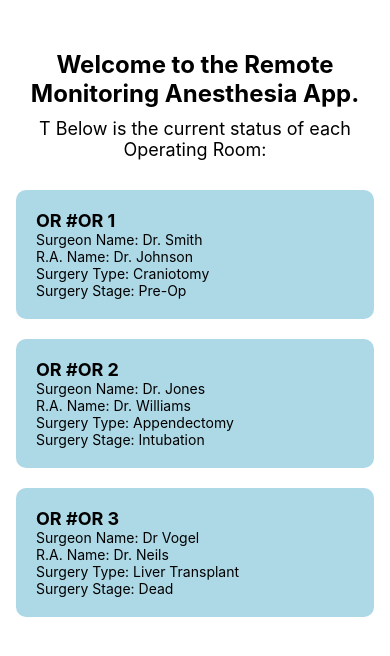
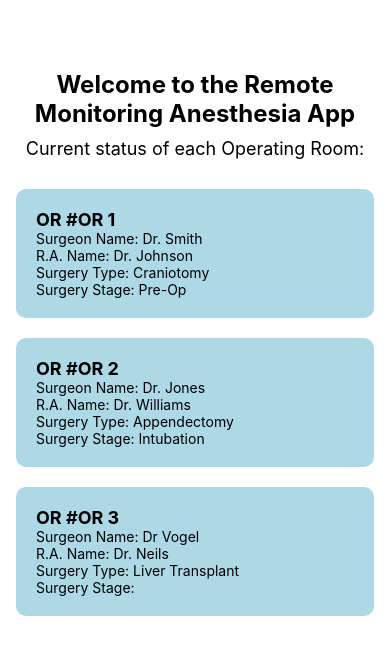
Before and after one commit to ethanmizuno16/Capstone, a React Native app in the folder or-app/: screen / in a window 390 px wide. Shown: the top 656 px of the page. Built offline with nearby package versions, Linux system fonts and the light colour scheme.

Commit message:
Changed format of the title to fit better on the screen

```diff
--- a/or-app/App.js
+++ b/or-app/App.js
@@ -22,7 +22,7 @@ const orData = [
     surgeonName: 'Dr Vogel',
     raName: 'Dr. Neils',
     surgeryType: 'Liver Transplant',
-    surgeryStage: 'Dead',
+    surgeryStage: '',
   }
 ];
 
@@ -43,10 +43,9 @@ const OrCard = ({ or }) => {
 export default function App() {
   return (
     <View style={styles.container}>
-      <Text style={styles.title}>Welcome to the Remote Monitoring Anesthesia App.</Text>
+      <Text style={styles.title}>Welcome to the Remote Monitoring Anesthesia App</Text>
       <Text style={styles.description}>
-        T
-      Below is the current status of each Operating Room:
+        Current status of each Operating Room:
       </Text>
       <FlatList
         data={orData}
@@ -71,6 +70,9 @@ const styles = StyleSheet.create({
     fontWeight: 'bold',
     textAlign: 'center',
     marginBottom: 10, // Add some space below the title
+    marginTop: 20,
+    marginHorizontal: 5, // Horizontal margin for better text alignment
+
   },
   description: {
     fontSize: 18,
```
